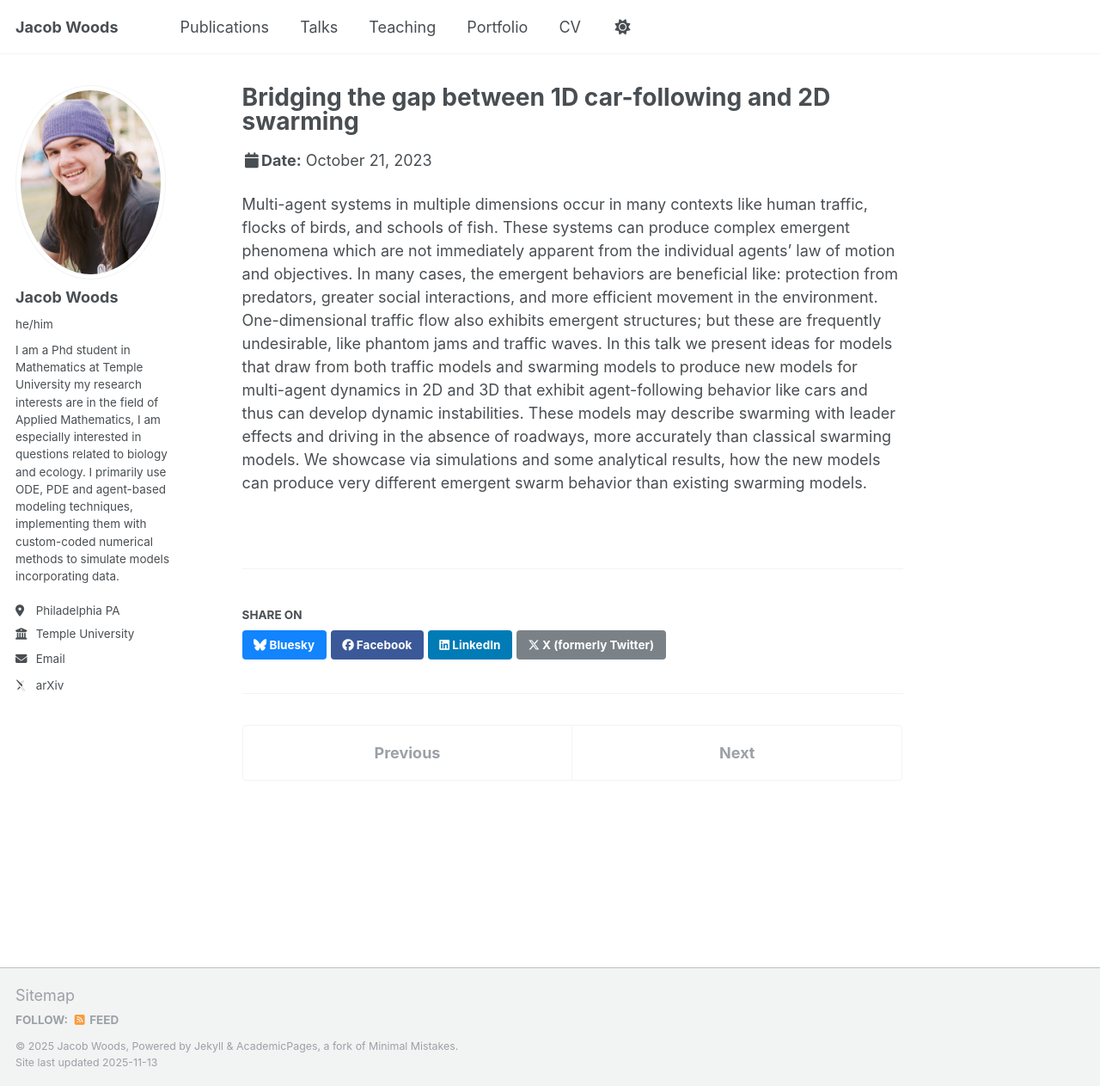
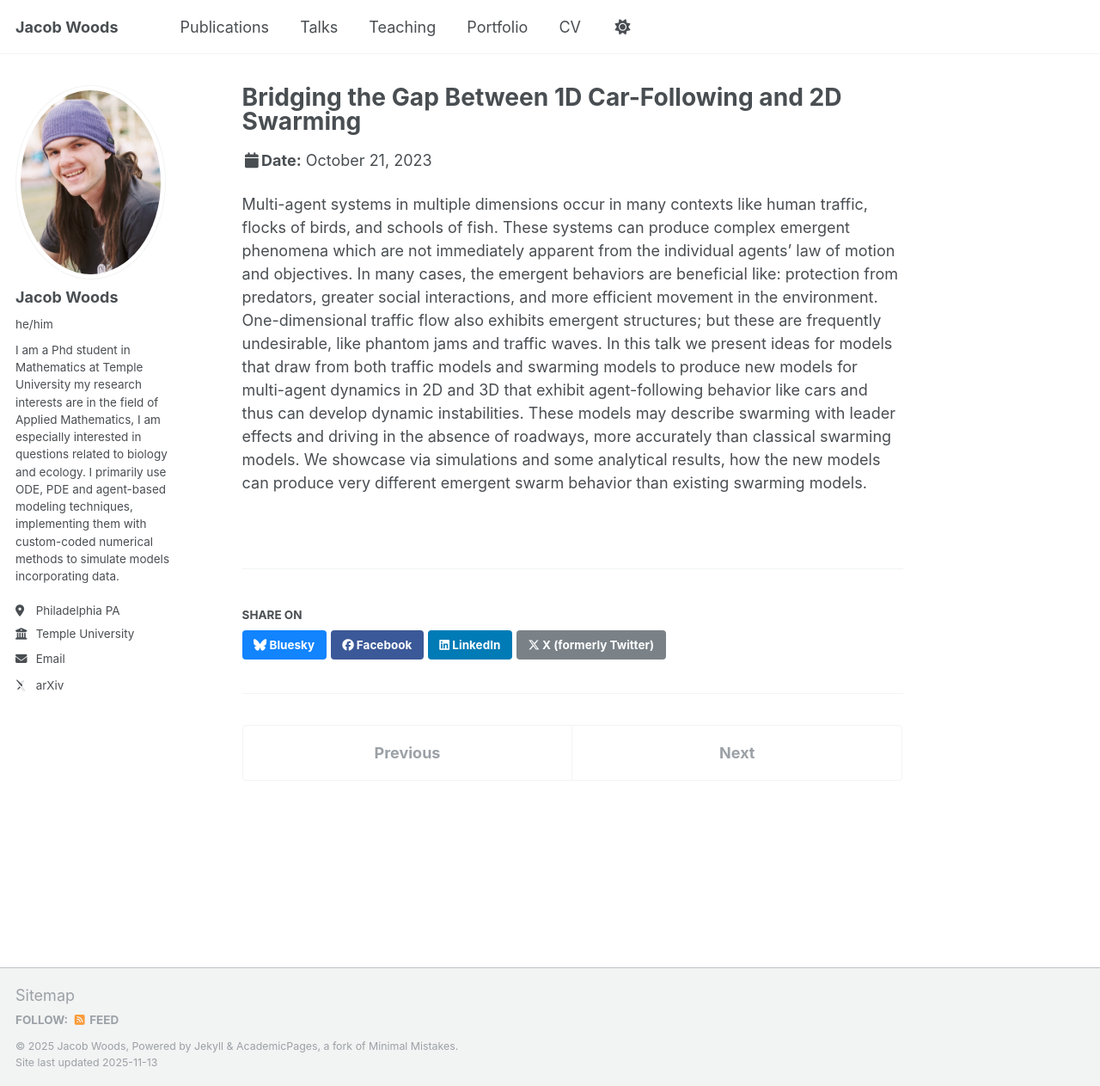
Before and after one commit to JacobWoods/JacobWoods.github.io, a Jekyll site: the page built from _talks/njit.md, in a window 1280 px wide and 1263 px high. Shown: the whole window at 86% size. Built offline with Jekyll 4.4.1, drawn with Linux system fonts in a browser that asks for light colours; some web fonts are replaced.

```diff
--- a/_talks/njit.md
+++ b/_talks/njit.md
@@ -1,5 +1,5 @@
 ---
-title: "Bridging the gap between 1D car-following and 2D swarming"
+title: "Bridging the Gap Between 1D Car-Following and 2D Swarming"
 collection: talks
 type: "Talk"
 permalink: /talks/njit
```
